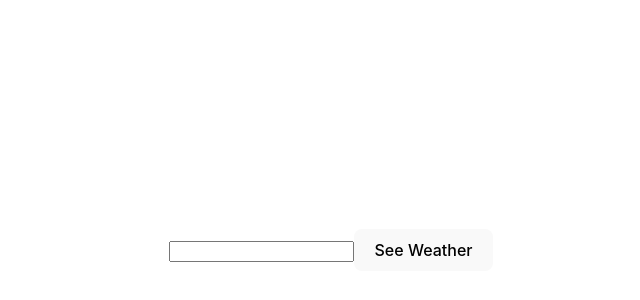
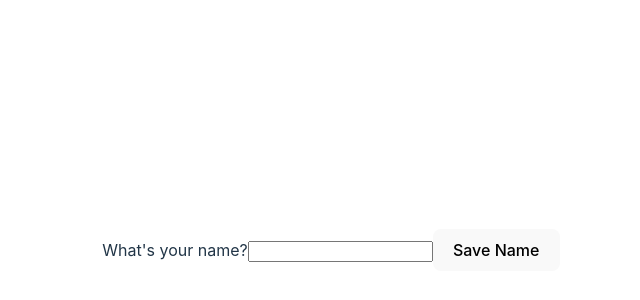
Before and after one commit to RachelGreenwood/Weather_App, a React (Vite) app in the folder client/: page / in a window 1280 px wide. Shown: the part 150-450 px from the top of the page, without its empty margins (309-949 px from the left). Built offline with nearby package versions, Linux system fonts and the light colour scheme.

Commit message:
Gets name before showing weather

```diff
--- a/client/package.json
+++ b/client/package.json
@@ -17,7 +17,7 @@
   "devDependencies": {
     "@types/react": "^18.2.15",
     "@types/react-dom": "^18.2.7",
-    "@vitejs/plugin-react": "^4.0.3",
+    "@vitejs/plugin-react": "^4.1.0",
     "eslint": "^8.45.0",
     "eslint-plugin-react": "^7.32.2",
     "eslint-plugin-react-hooks": "^4.6.0",
--- a/client/src/App.jsx
+++ b/client/src/App.jsx
@@ -1,12 +1,10 @@
-import { useEffect, useState } from 'react';
 import './App.css';
-import Weather from "./components/Weather";
-import Form from "./components/Form";
+import Name from "./components/Name";
 
 function App() {
   return (
     <div>
-      <Form />
+      <Name />
     </div>
   )
 }
--- a/client/src/components/Form.jsx
+++ b/client/src/components/Form.jsx
@@ -10,6 +10,7 @@ const Form = () => {
             `http://localhost:8000/api/weather?city=${city}`
         );
         const weatherData = await response.json();
+        console.log("In the server", weatherData);
         setData(weatherData);
     };
 
--- /dev/null
+++ b/client/src/components/Name.jsx
@@ -0,0 +1,32 @@
+import { useState } from 'react';
+import Form from './Form';
+
+const Name = () => {
+    const [name, setName] = useState("");
+    const [input, setInput] = useState("");
+
+    const handleInput = (e) => {
+        setInput(e.target.value);
+    }
+
+    const handleSubmit = (e) => {
+        setName(input)
+        console.log(name);
+        console.log(input);
+    }
+
+    // TODO: Send name data to DB (with favorite city, or before?)
+
+    return (
+        <div>
+            <div>
+                <label>What's your name?</label>
+                <input type='text' value={input} onChange={handleInput}></input>
+                <button onClick={handleSubmit}>Save Name</button>
+                {name && <Form />}
+            </div>
+        </div>
+    )
+}
+
+export default Name;
```
Also changed, not shown: 1 other file (tests, documents, lock files or other folders).
